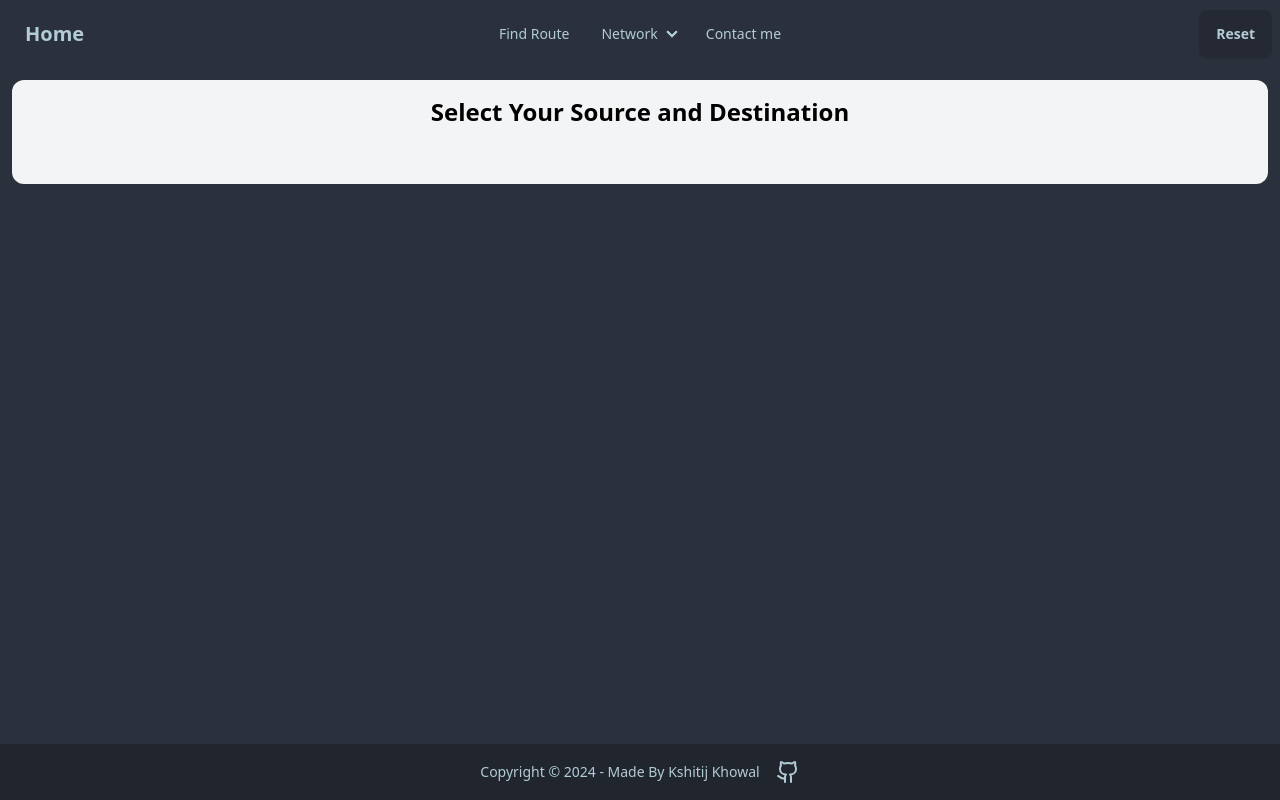
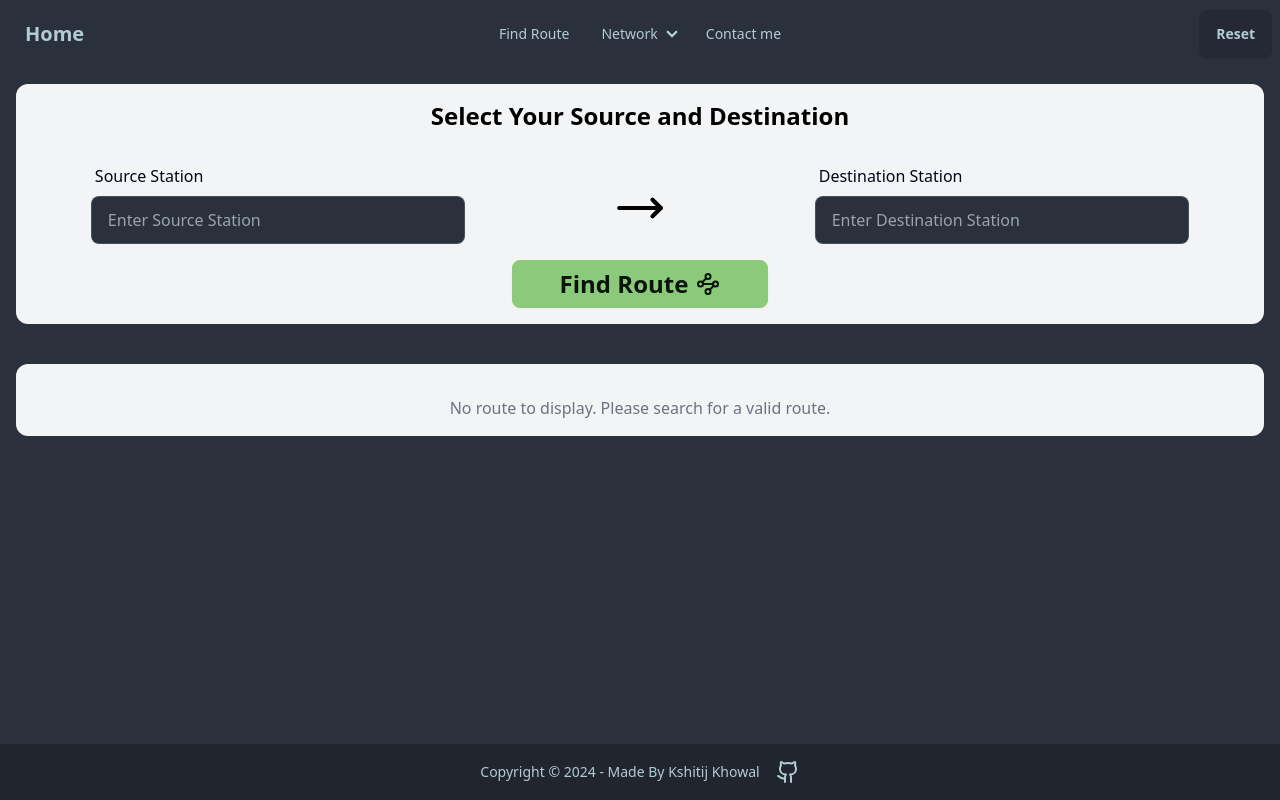
Before and after one commit to kshitijkhowal/delhi-metro-navigator, a React (Vite) app: page /find-route in a window 1280 px wide. Built offline with nearby package versions, Linux system fonts and the light colour scheme.

Commit message:
general route is getting displayed

```diff
--- a/package.json
+++ b/package.json
@@ -11,6 +11,7 @@
   },
   "dependencies": {
     "lucide-react": "^0.469.0",
+    "motion": "^11.15.0",
     "react": "^18.3.1",
     "react-dom": "^18.3.1",
     "react-router-dom": "^7.1.0"
--- /dev/null
+++ b/src/components/RouteDisplay.jsx
@@ -0,0 +1,91 @@
+import React from 'react';
+import { MapPin, ArrowRightCircle, Flag, MapPinOff, Repeat } from 'lucide-react';
+
+// Utility function for line colors
+const getLineColor = (line) => {
+    const lineColors = {
+        aqua: '#00FFFF',
+        blue: '#0000FF',
+        green: '#008000',
+        magenta: '#FF00FF',
+        orange: '#FFA500',
+        pink: '#FFC0CB',
+        red: '#FF0000',
+        violet: '#EE82EE',
+        yellow: '#FFFF00',
+    };
+
+    return lineColors[line?.toLowerCase()] || '#333333';
+};
+
+// Route Display Component
+const RouteDisplay = ({ path }) => {
+    if (!path || path.length === 0) {
+        return (
+            <p className="text-center text-gray-500 mt-4">
+                No route to display. Please search for a valid route.
+            </p>
+        );
+    }
+
+    return (
+        <div className="bg-white p-6 rounded-lg shadow-lg border border-gray-200 mt-6">
+            <h2 className="text-2xl font-bold mb-4 text-center">🚦 Metro Route Details</h2>
+            <div className="flex flex-col space-y-4">
+
+                {path.map((node, index) => {
+                    const isTransitPoint =
+                        index > 0 &&
+                        node.line &&
+                        path[index - 1].line &&
+                        node.line !== path[index - 1].line;
+
+                    return (
+                        <div key={index} className="flex items-center gap-4 relative">
+                            {/* Station Indicator */}
+                            {index === 0 ? (
+                                <MapPin size={24} className="text-green-500" />
+                            ) : index === path.length - 1 ? (
+                                <Flag size={24} className="text-red-500" />
+                            ) : isTransitPoint ? (
+                                <Repeat size={24} className="text-yellow-500" />
+                            ) : (
+                                <ArrowRightCircle size={20} className="text-gray-400" />
+                            )}
+
+                            {/* Station Name */}
+                            <span className="text-lg font-semibold">{node.station}</span>
+
+                            {/* Line Badge */}
+                            {node.line && (
+                                <span
+                                    className="text-sm font-medium px-2 py-1 rounded-md"
+                                    style={{
+                                        backgroundColor: getLineColor(node.line),
+                                        color: 'white',
+                                    }}
+                                >
+                                    {node.line}
+                                </span>
+                            )}
+
+                            {/* Transition Indicator */}
+                            {isTransitPoint && (
+                                <div className="text-sm font-semibold text-yellow-600 ml-4">
+                                    🚉 Transit Point: Line Change
+                                </div>
+                            )}
+
+                            {/* Direction Arrow */}
+                            {index < path.length - 1 && (
+                                <ArrowRightCircle size={18} className="text-gray-500 ml-2" />
+                            )}
+                        </div>
+                    );
+                })}
+            </div>
+        </div>
+    );
+};
+
+export default RouteDisplay;
--- a/src/constants/pathFinder.js
+++ b/src/constants/pathFinder.js
@@ -36,7 +36,7 @@ export function findShortestPathWithColors(source, destination) {
         }
     }
 
-    console.warn('No path found between source and destination!');
+    // console.warn('No path found between source and destination!');
     return null;
 }
 
--- a/src/pages/FindRoute.jsx
+++ b/src/pages/FindRoute.jsx
@@ -1,14 +1,54 @@
 import React, { useState } from 'react';
 import { findShortestPathWithColors } from '../constants/pathFinder';
+import stationsData from "../data/metro-stations/stations.json"
+import { MoveRight } from 'lucide-react';
+import { Waypoints } from 'lucide-react';
+import RouteDisplay from '../components/RouteDisplay';
+
+
+
 
 const FindRoute = () => {
-    const [source,setSource]=useState('');
-    const [destination,setDestination]=useState('');
-    const [path,setPath]=useState(null);
-    const [error,setError]=useState('');
+    const [source, setSource] = useState('');
+    const [destination, setDestination] = useState('');
+    const [path, setPath] = useState(null);
+    const [error, setError] = useState('');
+    const [suggestions, setSuggestions] = useState({ source: [], destination: [] })
 
-    const handleFindRoute=()=>{
-        if(!source||!destination){
+    //filter suggestion based on input
+    const handleInputChange = (value, type) => {
+        if (type === 'source') {
+            setSource(value);
+            setSuggestions({
+                ...suggestions,
+                source: value ? stationsData.filter((station) =>
+                    station.value.toLowerCase().includes(value.toLowerCase())
+                ).slice(0, 5) : [],
+            });
+        } else if (type === 'destination') {
+            setDestination(value);
+            setSuggestions({
+                ...suggestions,
+                destination: value ? stationsData.filter((station) =>
+                    station.value.toLowerCase().includes(value.toLowerCase())
+                ).slice(0, 5) : [],
+            });
+        }
+    };
+
+    //put suggestion into the respected field
+    const handleSuggestionClick = (station, type) => {
+        if (type === 'source') {
+            setSource(station.value);
+            setSuggestions({ ...suggestions, source: [] });
+        } else if (type === 'destination') {
+            setDestination(station.value);
+            setSuggestions({ ...suggestions, destination: [] });
+        }
+    };
+
+    const handleFindRoute = () => {
+        if (!source || !destination) {
             setError('Please enter both source and destination stations.');
             setPath(null);
             return;
@@ -22,20 +62,112 @@ const FindRoute = () => {
             setError('No path could be found between the given stations.');
             setPath(null);
         }
+        console.log(path);
     }
 
+
+    //swapping sourch and destination
+    const handleSwitch = () => {
+        // alert("test");
+        const temp = source;
+        setSource(destination);
+        setDestination(temp);
+    }
+
+
     return (
-        <div className="h-full w-full bg-gray-100 flex flex-col justify-center items-center p-4 rounded-xl m-3">
-            {/* heading */}
-            <h1 className='text-2xl font-bold text-center mb-6 text-black'>Select Your Source and Destination</h1>
+        <div className='h-full w-full p-4'>
+            {/* form component */}
+            <div className="h-full w-full bg-gray-100 flex flex-col rounded-xl mb-10 py-4">
+                {/* heading */}
+                <h1 className='text-2xl font-bold text-center mb-6 text-black'>Select Your Source and Destination</h1>
 
-            {/* form for input */}
-            <div className="from-control mb-4">
+                {/* form for input */}
+                <div className="flex items-center justify-around">
+
+                    {/* source input */}
+                    <div className="from-control mb-4 w-[30%]">
+                        <label className="label text text-slate-950">Source Station</label>
+                        <input
+                            type="text"
+                            value={source}
+                            onChange={(e) => handleInputChange(e.target.value, 'source')}
+                            placeholder='Enter Source Station'
+                            className='input input-bordered w-full'
+
+                        />
+                    </div>
+                    {/* animated arrow */}
+
+                    <MoveRight onClick={handleSwitch} size={50} color='black' />
+
+                    {/* destination input */}
+                    <div className="from-control mb-4 w-[30%]">
+                        <label className="label text text-slate-950">Destination Station</label>
+                        <input
+                            type="text"
+                            value={destination}
+                            onChange={(e) => handleInputChange(e.target.value, 'destination')}
+                            placeholder='Enter Destination Station'
+                            className='input input-bordered w-full'
+
+                        />
+                    </div>
+                </div>
+
+                {/* suggestions */}
+                <div className="flex flex-col ">
+                    <div>
+                        {suggestions.source.length > 0 && (
+                            <div>
+                                <h1 className={`text-2xl font-bold text-center mb-6 text-black`}>
+                                    Source Suggestions
+                                </h1>
+                                <ul className=" z-10 mt-1 bg-white border border-gray-200 w-full rounded-md shadow-lg max-h-40 overflow-auto">
+                                    {suggestions.source.map((station, index) => (
+                                        <li
+                                            key={index}
+                                            onClick={() => handleSuggestionClick(station, 'source')}
+                                            className="p-2 hover:bg-gray-100 cursor-pointer"
+                                        >
+                                            {station.value}
+                                        </li>
+                                    ))}
+                                </ul>
+                            </div>
+                        )}
+                        {suggestions.destination.length > 0 && (
+                            <div>
+                                <h1 className={`text-2xl font-bold text-center mb-6 text-black`}>
+                                    Destination Suggestions
+                                </h1>
+                                <ul className=" z-10 mt-1 bg-white border border-gray-200 w-full rounded-md shadow-lg max-h-40 overflow-auto">
+                                    {suggestions.destination.map((station, index) => (
+                                        <li
+                                            key={index}
+                                            onClick={() => handleSuggestionClick(station, 'destination')}
+                                            className="p-2 hover:bg-gray-100 cursor-pointer"
+                                        >
+                                            {station.value}
+                                        </li>
+                                    ))}
+                                </ul>
+                            </div>
+                        )}
+                    </div>
+                </div>
+
+                {/* find route button */}
+                <div className="flex justify-center">
+                    <button onClick={handleFindRoute} className="btn btn-active btn-primary btn-wide text-2xl">Find Route <Waypoints /></button>
+                </div>
+
 
             </div>
-
-
-
+            {/* route display component */}
+            <div className="h-full w-full bg-gray-100 flex flex-col  p-4 rounded-xl">
+                <RouteDisplay path={path}/>
+            </div>
         </div>
     )
 }
--- a/src/pages/HomePage.jsx
+++ b/src/pages/HomePage.jsx
@@ -2,7 +2,7 @@ import React from 'react';
 
 const HomePage = () => {
   return (
-    <div className="h-full w-full bg-gray-100 flex flex-col justify-center items-center p-4 rounded-xl m-3">
+    <div className="h-full w-full bg-gray-100 flex flex-col justify-center items-center m-4 rounded-xl">
       <div className="text-center max-w-3xl">
         {/* Header Section */}
         <h1 className="text-4xl md:text-5xl font-bold text-primary mb-4">
```
Also changed, not shown: 1 other file (tests, documents, lock files or other folders).
